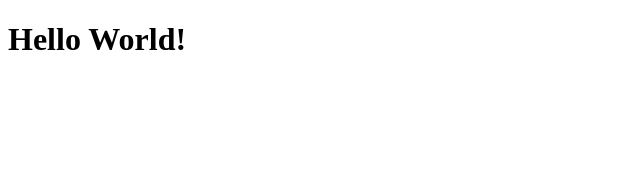
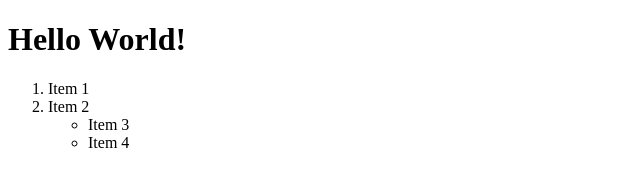
Before and after one commit to asa006/git_test, a plain HTML site: page index.html in a window 1280 px wide. Shown: the whole page, without its empty margins (0-640 px from the left). Drawn offline with Linux system fonts and the light colour scheme.

Commit message:
modified index.html

```diff
--- a/index.html
+++ b/index.html
@@ -9,5 +9,14 @@
     <h1>
         Hello World!
     </h1>
+
+    <ol>
+        <li>Item 1</li>
+        <li>Item 2</li>
+        <ul>
+            <li>Item 3</li>
+            <li>Item 4</li>
+        </ul>
+    </ol>
 </body>
 </html>
```
